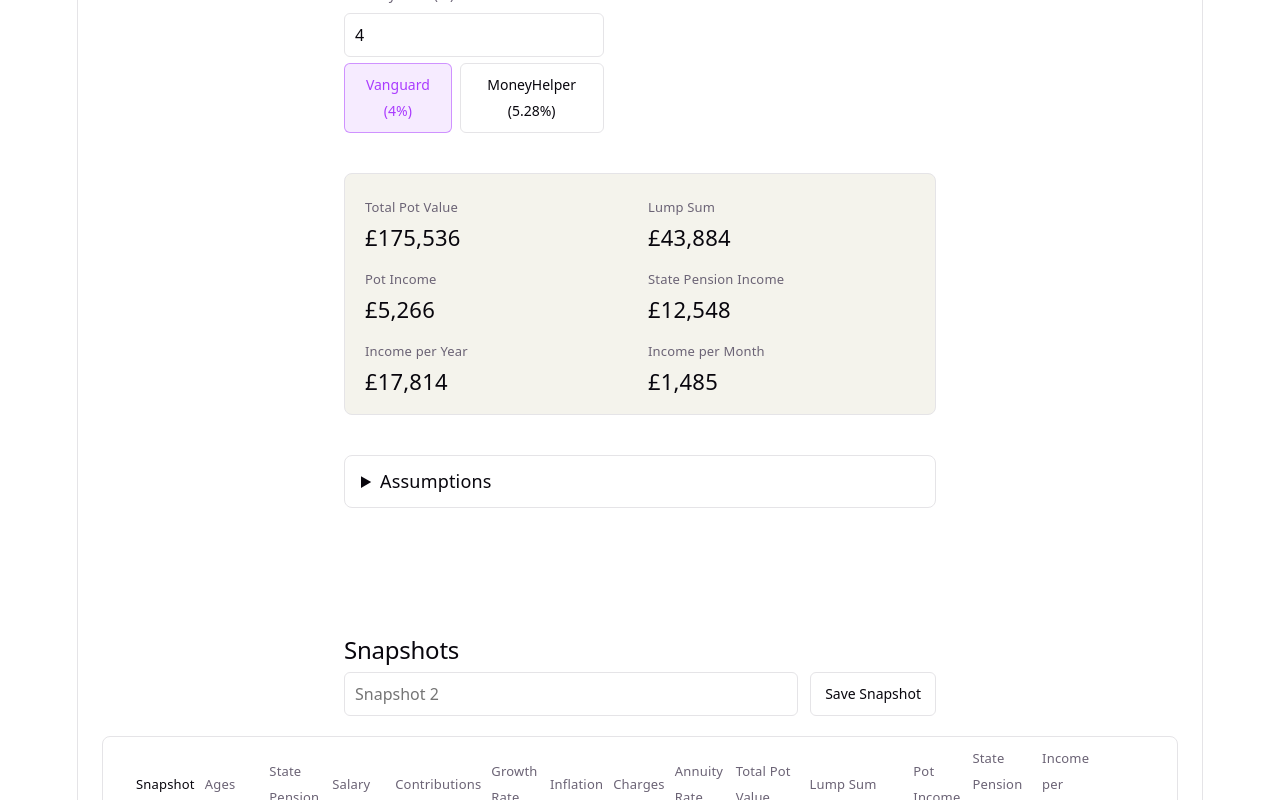
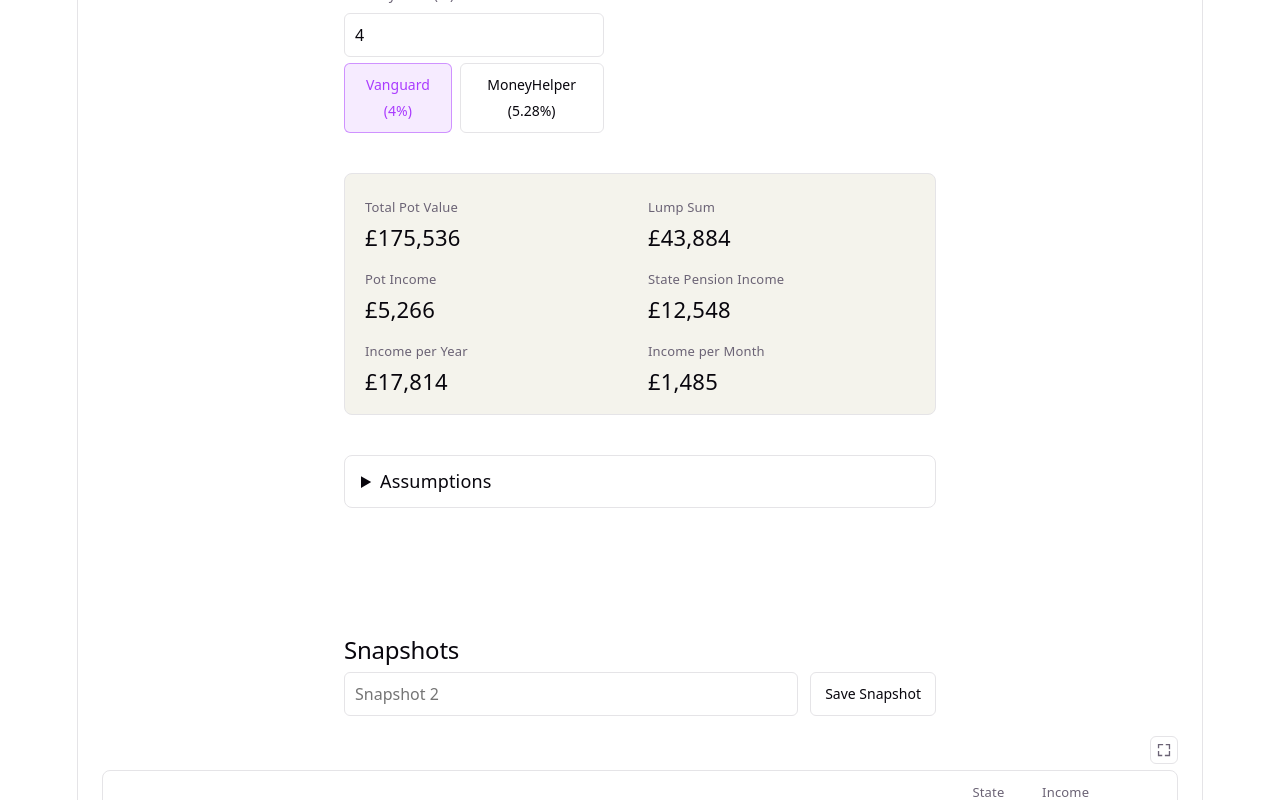
Before and after one commit to philjhale/pension-calculator, a React (Vite) app: page / in a window 1280 px wide. Both pictures are taken after typing "Sample" into the empty fields and a click on the button "Save Snapshot". Shown: the part 835-1635 px from the top of the page. Built offline with nearby package versions, Linux system fonts and the light colour scheme.

Commit message:
Add full-screen expand for the Snapshots table (#25)
The table scrolls horizontally on narrow viewports, making it hard to
compare all columns at once. Add an expand icon that opens the table
in a full-screen dialog, closable via its close button, Escape, or a
backdrop click.

```diff
--- a/src/components/SnapshotTable.tsx
+++ b/src/components/SnapshotTable.tsx
@@ -1,4 +1,4 @@
-import { memo, useCallback } from 'react';
+import { memo, useCallback, useEffect, useRef, useState } from 'react';
 import { useDragReorder } from '../hooks/useDragReorder';
 import type { Snapshot } from '../snapshot/types';
 import { formatCurrency } from '../format';
@@ -128,14 +128,41 @@ export function SnapshotTable({
 }: SnapshotTableProps) {
   const { draggingId, displayedItems, registerRow, startDrag, moveItem } =
     useDragReorder(snapshots, getSnapshotId, onReorder);
+  const [isExpanded, setIsExpanded] = useState(false);
+  const dialogRef = useRef<HTMLDialogElement>(null);
+  const shouldShowDialog = isExpanded && snapshots.length > 0;
+
+  useEffect(() => {
+    const dialog = dialogRef.current;
+    if (!dialog) {
+      return;
+    }
+    if (shouldShowDialog && !dialog.open) {
+      dialog.showModal();
+    } else if (!shouldShowDialog && dialog.open) {
+      dialog.close();
+    }
+  }, [shouldShowDialog]);
+
+  const collapse = useCallback(() => {
+    setIsExpanded(false);
+  }, []);
+
+  const expand = useCallback(() => {
+    setIsExpanded(true);
+  }, []);
+
+  const handleDialogClick = useCallback((event: React.MouseEvent) => {
+    if (event.target === dialogRef.current) {
+      collapse();
+    }
+  }, [collapse]);
 
   if (snapshots.length === 0) {
     return null;
   }
 
-  return (
-    <div className="snapshot-table-scroll">
-      <div className="snapshot-table-scroll-inner">
+  const table = (
     <table className="snapshot-table">
       <thead>
         <tr>
@@ -171,7 +198,46 @@ export function SnapshotTable({
         ))}
       </tbody>
     </table>
+  );
+
+  return (
+    <>
+      <div className="snapshot-table-scroll">
+        <div className="snapshot-table-toolbar">
+          <button
+            type="button"
+            className="expand-button"
+            aria-label="Expand snapshot table to full screen"
+            onClick={expand}
+          >
+            <svg viewBox="0 0 16 16" aria-hidden="true">
+              <path d="M1 1h6v1.5H2.5V6H1V1zm14 0v6h-1.5V2.5H10V1h6zM1 15V9h1.5v4.5H6V15H1zm14 0h-6v-1.5h4.5V9H15v6z" />
+            </svg>
+          </button>
         </div>
+        <div className="snapshot-table-scroll-inner">{!shouldShowDialog && table}</div>
       </div>
+      <dialog
+        ref={dialogRef}
+        className="snapshot-table-dialog"
+        onClose={collapse}
+        onClick={handleDialogClick}
+      >
+        <div className="snapshot-table-dialog-header">
+          <h2>Snapshots</h2>
+          <button
+            type="button"
+            className="expand-button"
+            aria-label="Close full screen snapshot table"
+            onClick={collapse}
+          >
+            <svg viewBox="0 0 16 16" aria-hidden="true">
+              <path d="M3.5 2.5 8 7l4.5-4.5 1 1L9 8l4.5 4.5-1 1L8 9l-4.5 4.5-1-1L7 8 2.5 3.5z" />
+            </svg>
+          </button>
+        </div>
+        <div className="snapshot-table-scroll-inner">{shouldShowDialog && table}</div>
+      </dialog>
+    </>
   );
 }
--- a/src/index.css
+++ b/src/index.css
@@ -300,6 +300,67 @@ button[aria-pressed='true'] {
   box-sizing: border-box;
 }
 
+.snapshot-table-toolbar {
+  display: flex;
+  justify-content: flex-end;
+  margin-bottom: 6px;
+}
+
+.expand-button {
+  display: flex;
+  align-items: center;
+  justify-content: center;
+  padding: 6px;
+  background: none;
+  border: 1px solid var(--border);
+  border-radius: 6px;
+  cursor: pointer;
+}
+
+.expand-button svg {
+  width: 14px;
+  height: 14px;
+  fill: var(--text);
+}
+
+.snapshot-table-dialog {
+  width: 100vw;
+  height: 100vh;
+  max-width: 100vw;
+  max-height: 100vh;
+  margin: 0;
+  padding: 24px;
+  box-sizing: border-box;
+  border: none;
+  background: var(--bg);
+  color: var(--text);
+}
+
+.snapshot-table-dialog::backdrop {
+  background: rgba(0, 0, 0, 0.5);
+}
+
+.snapshot-table-dialog[open] {
+  display: flex;
+  flex-direction: column;
+}
+
+.snapshot-table-dialog-header {
+  display: flex;
+  align-items: center;
+  justify-content: space-between;
+  margin-bottom: 16px;
+}
+
+.snapshot-table-dialog-header h2 {
+  margin: 0;
+}
+
+.snapshot-table-dialog .snapshot-table-scroll-inner {
+  flex: 1;
+  overflow-y: auto;
+}
+
 .snapshot-table-scroll-inner {
   overflow-x: auto;
   overflow-y: hidden;
```
Lines whose indentation alone changed are shown as unchanged.
